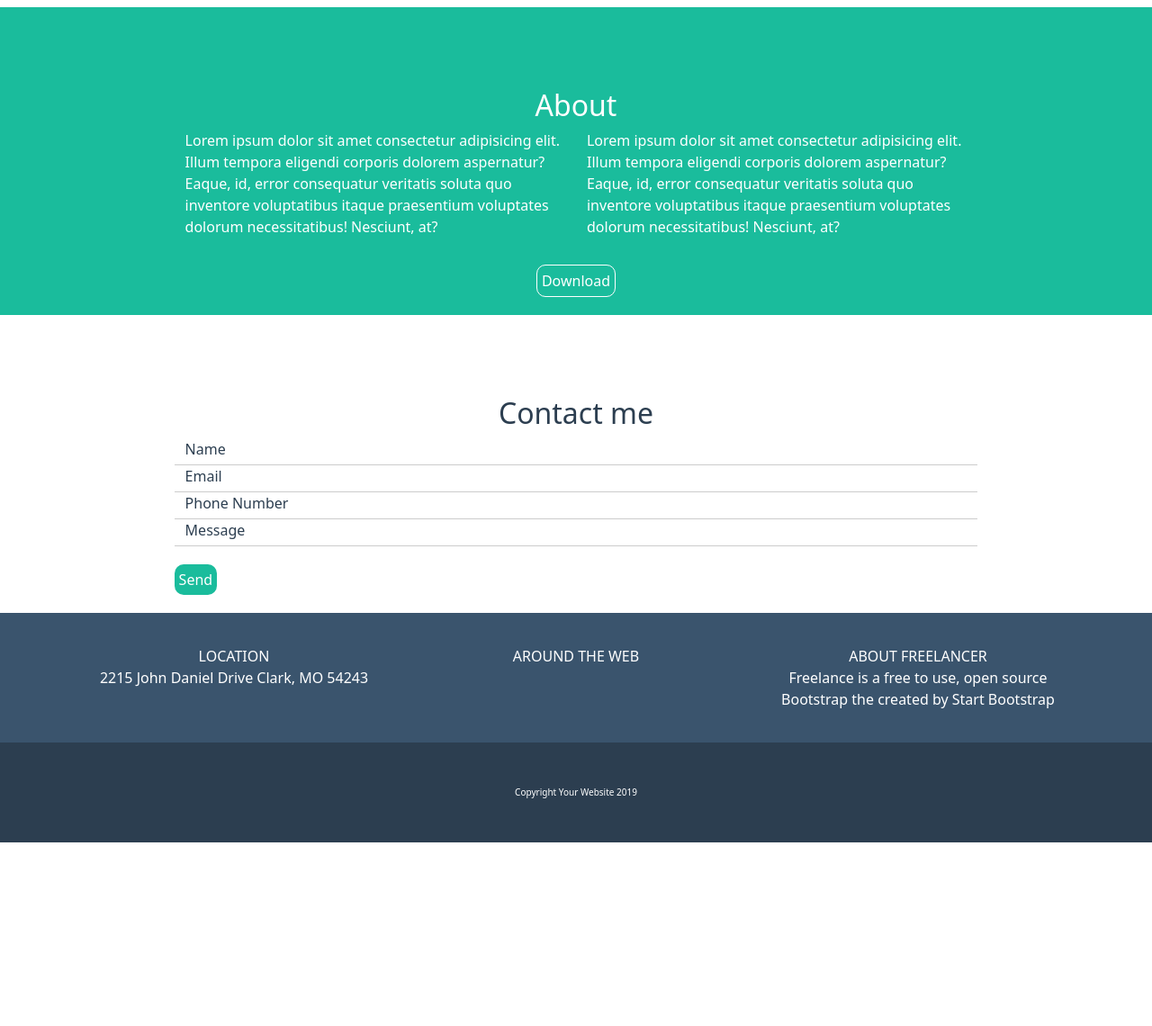
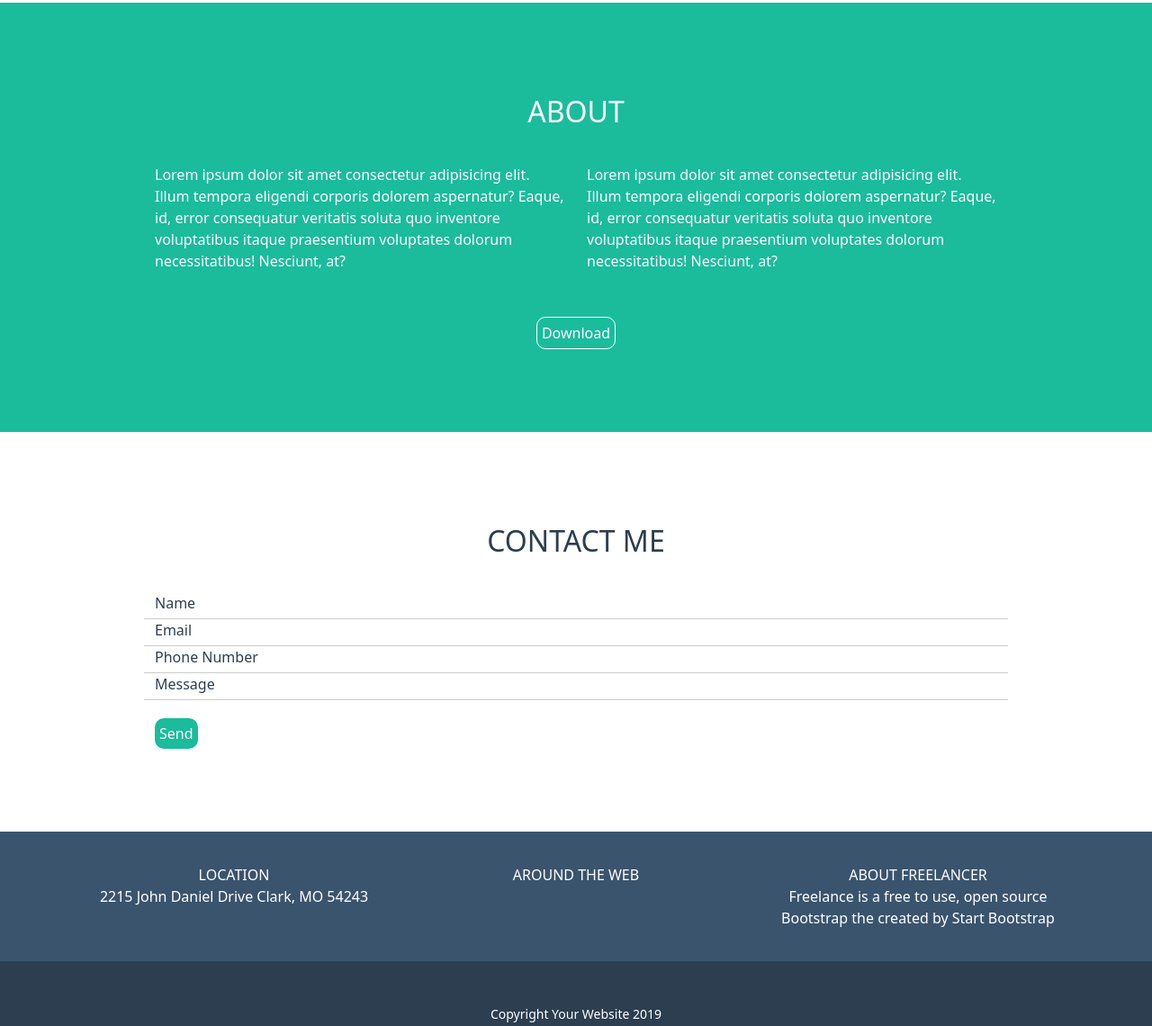
Before and after one commit to MarcoPorcaro1987/html-css-bootstrap-freelancer, a plain HTML site: page index.html in a window 1280 px wide. Shown: the part 1311-2451 px from the top of the page at 90% size. Before the commit the page ends 2247 px from the top, so only its background shows below. Drawn offline with nearby package versions, Linux system fonts and the light colour scheme.

Commit message:
Refactoring

```diff
--- a/css/style.css
+++ b/css/style.css
@@ -4,18 +4,46 @@
     color: white;
 }
 
+.bg-prime {
+    background-color: #2c3e50;
+}
+
+.bg-prime-300 {
+    background-color: #3a546d;
+}
+
+.bg-second {
+    background-color: #1abc9c;
+}
+
 h2 {
-    padding-top: 40px;
+    padding: 30px 0;
 }
 
 a {
     text-decoration: none;
     color: white;
 }
+
+section {
+    padding: 72px 0;
+}
+
+.smaller-cont {
+    width: 75%;
+    max-width: 1100px;
+}
+
+.btns {
+    padding: 5px;
+    margin: 20px 0;
+    border-radius: 10px;
+}
+
+
 /*Header*/
 
 header {
-    background-color: #2c3e50;
     z-index: 99;
 }
 
@@ -26,21 +54,15 @@
 /*Main*/
 
 main {
-
-    padding-top: 72px;
+    margin-top: 72px;
 }
 
 /*Hero*/
 
-.hero {
-    padding: 100px 0;
-    background-color: #1abc9c;
-}
 
 .rounded-circle {
     height: 150px;
     width: 150px;
-    background-color: #2c3e50;
 }
 
 h1 {
@@ -48,11 +70,6 @@
 }
 
 /*Portfolio*/
-
-.portfolio {
-    background-color: white;
-    padding-top: 50px;
-}
 
 .portfolio h2 {
     color:#2c3e50;
@@ -65,24 +82,13 @@
 .card-img-top {
     width: 100%;
     border-radius: 10px;
+    margin:12px 0;
 }
 
 /*About*/
 
-.about {
-    background-color: #1abc9c;
-    padding-top: 50px;
-}
-
-.about-cont {
-    width: 80%;
-}
-
 .btn-download {
     border: 1px solid white;
-    padding: 5px;
-    margin-bottom: 20px;
-    border-radius: 10px;
 }
 
 .about-col {
@@ -93,11 +99,6 @@
 
 .contact-me{
     color: #2c3e50;
-    padding-top: 50px;
-}
-
-.contact-cont {
-    width: 80%;
 }
 
 .contact-col {
@@ -107,11 +108,6 @@
 
 .btn-send {
     color: white;
-    background-color: #1abc9c;
-    display: inline-block;
-    padding: 5px;
-    margin: 20px 0;
-    border-radius: 10px;
 }
 
 /*Footer*/
@@ -119,19 +115,12 @@
 /*Foot-Top*/
 
 .foot-top {
-    background-color: #3a546d;
     padding: 20px 0;
 }
 
 /*Foot-Bottom*/
 
-.foot-bottom {
-    background-color: #2c3e50;
-}
 
-.foot-bottom-text {
-    font-size: 0.625rem;
-}
 
 /*Responsive*/
 
--- a/index.html
+++ b/index.html
@@ -11,7 +11,7 @@
     <title>Bootstrap Freelancer</title>
 </head>
 <body>
-    <header class="position-fixed top-0 w-100 py-4">
+    <header class="position-fixed top-0 w-100 py-4 bg-prime">
         <div class="container">
             <div class="row">
                 <div class="col-9 col-sm-6 col-lg-9">
@@ -33,58 +33,59 @@
         </div>
     </header>
     <main>
-        <div id="start" class="hero">
+        <section id="start" class="hero bg-second">
             <div class="container">
                 <div class="row">
                     <div class="col d-flex flex-column align-items-center text-center">
-                        <div class="rounded-circle"></div>
+                        <div class="rounded-circle bg-prime"></div>
                         <h1>START BOOTSTRAP</h1>
-                        <h2>GRAPHIC ARTIST - WEB DESIGNER - ILLUSTRATOR</h2>
+                        <p>GRAPHIC ARTIST - WEB DESIGNER - ILLUSTRATOR</p>
                     </div>
                 </div>
             </div>
-        </div>
-        <div id="portfolio" class="section portfolio">
+        </section>
+        <section id="portfolio" class="portfolio">
             <div class="container text-center">
                 <h2>PORTFOLIO</h2>
                 <div class="row">
                     <div class="col-12 col-sm-6 col-lg-4">
                         <div class="card">
-                            <img class="card-img-top my-3" src="https://img.cinemablend.com/filter:scale/quill/7/e/6/e/6/a/7e6e6a1059e06c44d87e15f5838252483bfc7cc4.jpg?mw=600" alt="Card image cap">
+                            <img class="card-img-top" src="https://img.cinemablend.com/filter:scale/quill/7/e/6/e/6/a/7e6e6a1059e06c44d87e15f5838252483bfc7cc4.jpg?mw=600" alt="Card image cap">
                         </div>
                     </div>
                     <div class="col-12 col-sm-6 col-lg-4">
                         <div class="card">
-                            <img class="card-img-top my-3" src="https://img.cinemablend.com/filter:scale/quill/7/e/6/e/6/a/7e6e6a1059e06c44d87e15f5838252483bfc7cc4.jpg?mw=600" alt="Card image cap">
+                            <img class="card-img-top" src="https://img.cinemablend.com/filter:scale/quill/7/e/6/e/6/a/7e6e6a1059e06c44d87e15f5838252483bfc7cc4.jpg?mw=600" alt="Card image cap">
                         </div>
                     </div>
                     <div class="col-12 col-sm-6 col-lg-4">
                         <div class="card">
-                            <img class="card-img-top my-3" src="https://img.cinemablend.com/filter:scale/quill/7/e/6/e/6/a/7e6e6a1059e06c44d87e15f5838252483bfc7cc4.jpg?mw=600" alt="Card image cap">
+                            <img class="card-img-top" src="https://img.cinemablend.com/filter:scale/quill/7/e/6/e/6/a/7e6e6a1059e06c44d87e15f5838252483bfc7cc4.jpg?mw=600" alt="Card image cap">
                         </div>
                     </div>
                     <div class="col-12 col-sm-6 col-lg-4">
                         <div class="card">
-                            <img class="card-img-top my-3" src="https://img.cinemablend.com/filter:scale/quill/7/e/6/e/6/a/7e6e6a1059e06c44d87e15f5838252483bfc7cc4.jpg?mw=600" alt="Card image cap">
+                            <img class="card-img-top" src="https://img.cinemablend.com/filter:scale/quill/7/e/6/e/6/a/7e6e6a1059e06c44d87e15f5838252483bfc7cc4.jpg?mw=600" alt="Card image cap">
                         </div>
                     </div>
                     <div class="col-12 col-sm-6 col-lg-4">
                         <div class="card">
-                            <img class="card-img-top my-3" src="https://img.cinemablend.com/filter:scale/quill/7/e/6/e/6/a/7e6e6a1059e06c44d87e15f5838252483bfc7cc4.jpg?mw=600" alt="Card image cap">
+                            <img class="card-img-top" src="https://img.cinemablend.com/filter:scale/quill/7/e/6/e/6/a/7e6e6a1059e06c44d87e15f5838252483bfc7cc4.jpg?mw=600" alt="Card image cap">
                         </div>
                     </div>
                     <div class="col-12 col-sm-6 col-lg-4">
                         <div class="card">
-                            <img class="card-img-top my-3" src="https://img.cinemablend.com/filter:scale/quill/7/e/6/e/6/a/7e6e6a1059e06c44d87e15f5838252483bfc7cc4.jpg?mw=600" alt="Card image cap">
+                            <img class="card-img-top" src="https://img.cinemablend.com/filter:scale/quill/7/e/6/e/6/a/7e6e6a1059e06c44d87e15f5838252483bfc7cc4.jpg?mw=600" alt="Card image cap">
                         </div>
                     </div>
                 </div>
             </div>
-        </div>
-        <div id="about" class="section about">
-            <div class="container">
-                <h2 class="text-center">About</h2>
-                <div class="row about-cont m-auto">
+        </section>
+        <section id="about" class="about bg-second">
+            <div class="smaller-cont m-auto">
+                <h2 class="text-center">ABOUT</h2>
+                <div class="container-fluid">
+                    <div class="row ">
                         <div class="about-col col-12 col-sm-6">
                             Lorem ipsum dolor sit amet consectetur adipisicing elit. Illum tempora eligendi corporis dolorem aspernatur? Eaque, id, error consequatur veritatis soluta quo inventore voluptatibus itaque praesentium voluptates dolorum necessitatibus! Nesciunt, at?
                         </div>
@@ -93,28 +94,30 @@
                         </div>
                     </div>
                     <div class="d-flex justify-content-center">
-                    <div class="text-center btn-download">Download</div>
+                        <div class="btn-download btns">Download</div>
                     </div>
                 </div>
             </div>
-        <div id="contact" class="section contact-me">
-            <div class="container">
-                <h2 class="text-center">Contact me</h2>
-                <div class="row contact-cont m-auto">
+        </section>
+        <section id="contact" class="section contact-me">
+            <div class="smaller-cont m-auto">
+                <h2 class="text-center">CONTACT ME</h2>
+                <div class="container-fluid">
+                    <div class="row">
                         <div class="contact-col col-12">Name</div>
                         <div class="contact-col col-12">Email</div>
                         <div class="contact-col col-12">Phone Number</div>
                         <div class="contact-col col-12">Message</div>
                     </div>
-                <div class="contact-cont m-auto">
-                    <div class="btn-send">Send</div>
-                </div>
-
+                    <div class="d-flex">
+                        <div class="btn-send btns bg-second">Send</div>
                     </div>
                 </div>
+            </div>
+        </section>
     </main>
     <footer>
-        <div class="foot-top">
+        <div class="foot-top bg-prime-300">
             <div class="container">
                 <div class="row text-center">
                     <div class="col-12 col-sm-4 py-3">LOCATION <br> 2215 John Daniel Drive Clark, MO 54243</div>
@@ -123,10 +126,10 @@
                 </div>
             </div>
         </div>
-        <div class="foot-bottom">
+        <div class="foot-bottom bg-prime">
             <div class="container">
                 <div class="row text-center py-5">
-                    <div class="col foot-bottom-text">Copyright Your Website 2019</div>
+                    <small class="col">Copyright Your Website 2019</small>
                 </div>
             </div>
         </div>
```
Lines whose indentation alone changed are shown as unchanged.
